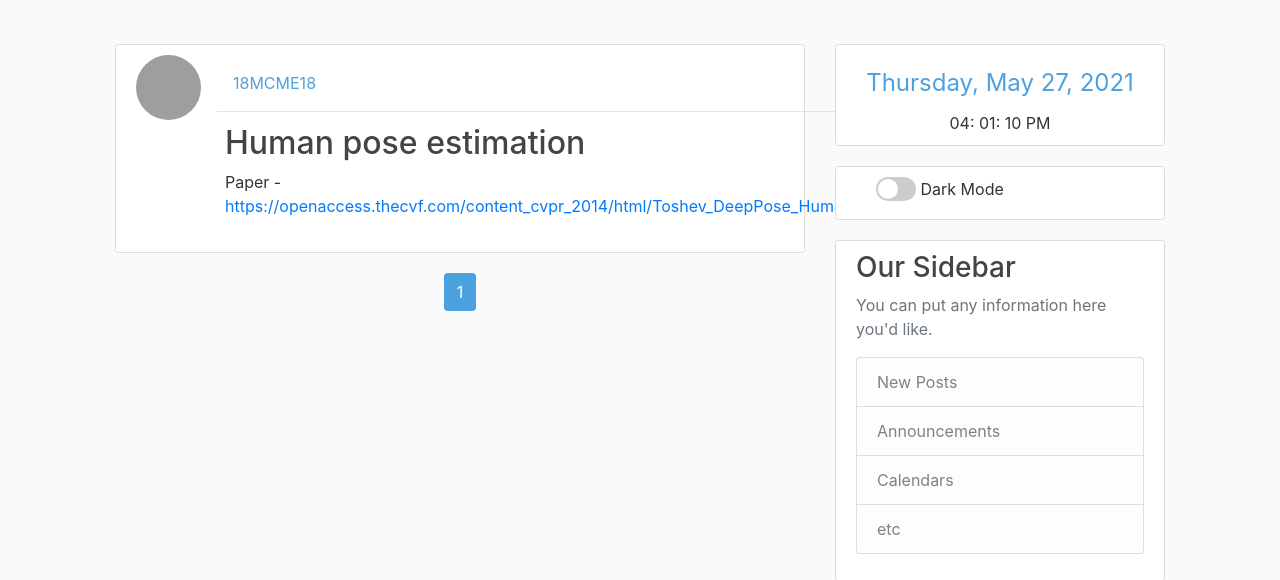
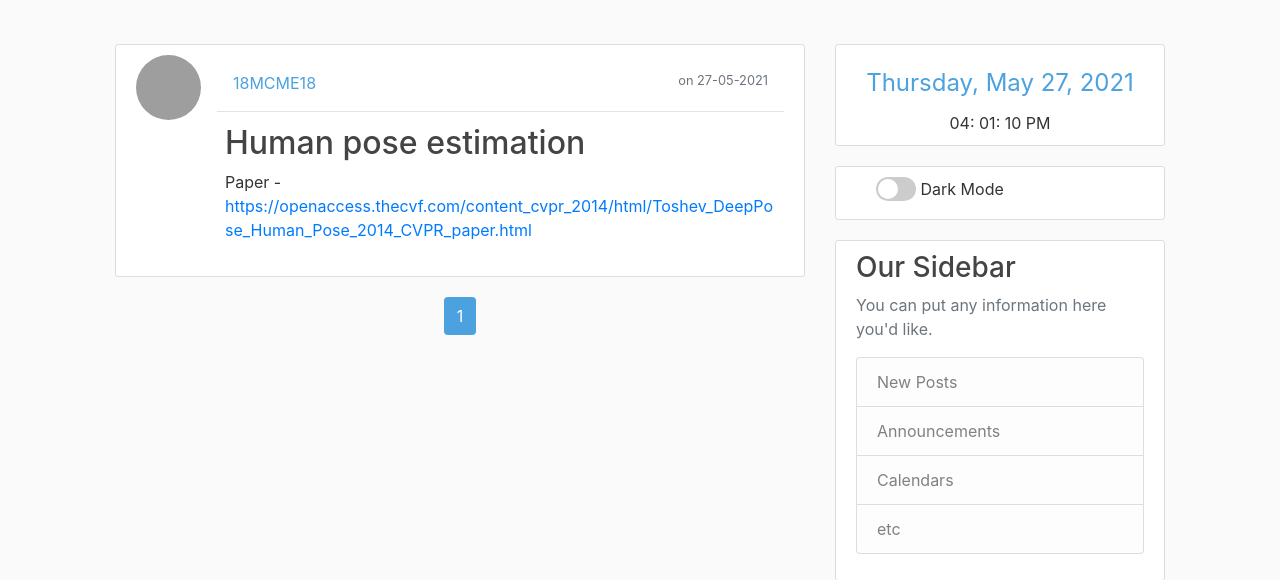
Before and after one commit to nitin-bommi/scis-forum, a Flask app: page / in a window 1280 px wide. Shown: the part 56-636 px from the top of the page. Run offline with Flask 2, Linux system fonts and the light colour scheme; data comes from the database, SQL or seed files in the repository; both versions use the stored data as it was after the commit; parts of the project's set-up code (start-up, migrations or seed data) failed here and were passed over; grey boxes are pictures that could not be loaded.

Commit message:
text wrap

```diff
--- a/scisforum/templates/home.html
+++ b/scisforum/templates/home.html
@@ -9,9 +9,9 @@
               <a class="mr-2 link-color" href="{{ url_for('users.user_posts', username=post.author.username) }}">{{ post.author.username }}</a>
               <small class="text-muted">on {{ post.date_posted.strftime('%d-%m-%Y') }}</small>
             </div>
-            <div class="p-2">
+            <div class="p-2 text-wrap">
               <h2><a class="article-title" href="{{ url_for('posts.post', post_id=post.id) }}">{{ post.title }}</a></h2>
-              <p class="article-content" >{{ post.content }}</p>
+              <p class="article-content text-break" >{{ post.content }}</p>
             </div>
           </div>
         </article>
--- a/scisforum/templates/post.html
+++ b/scisforum/templates/post.html
@@ -15,9 +15,9 @@
           </button>
         </div>
       {% endif %}
-      <div class="p-2">
+      <div class="p-2 text-wrap">
         <h2 class="article-title">{{ post.title }}</h2>
-        <p class="article-content">{{ post.content }}</p>
+        <p class="article-content text-break">{{ post.content }}</p>
       </div>
     </div>
   </article>
```
Also changed, not shown: scisforum/forum.db.
